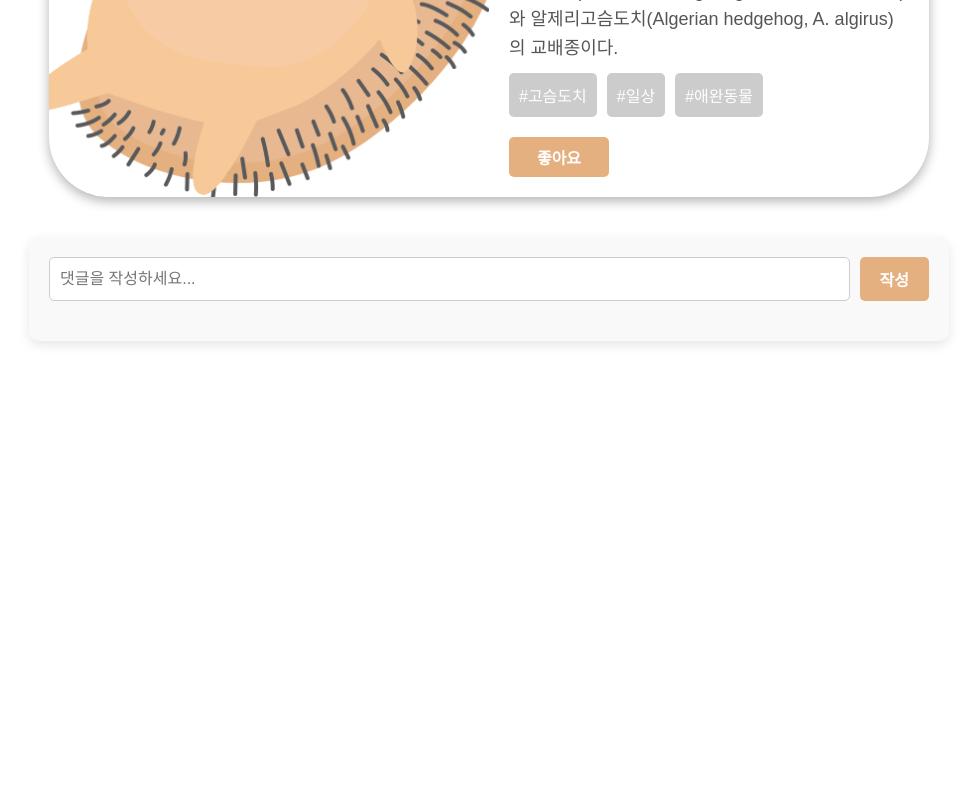
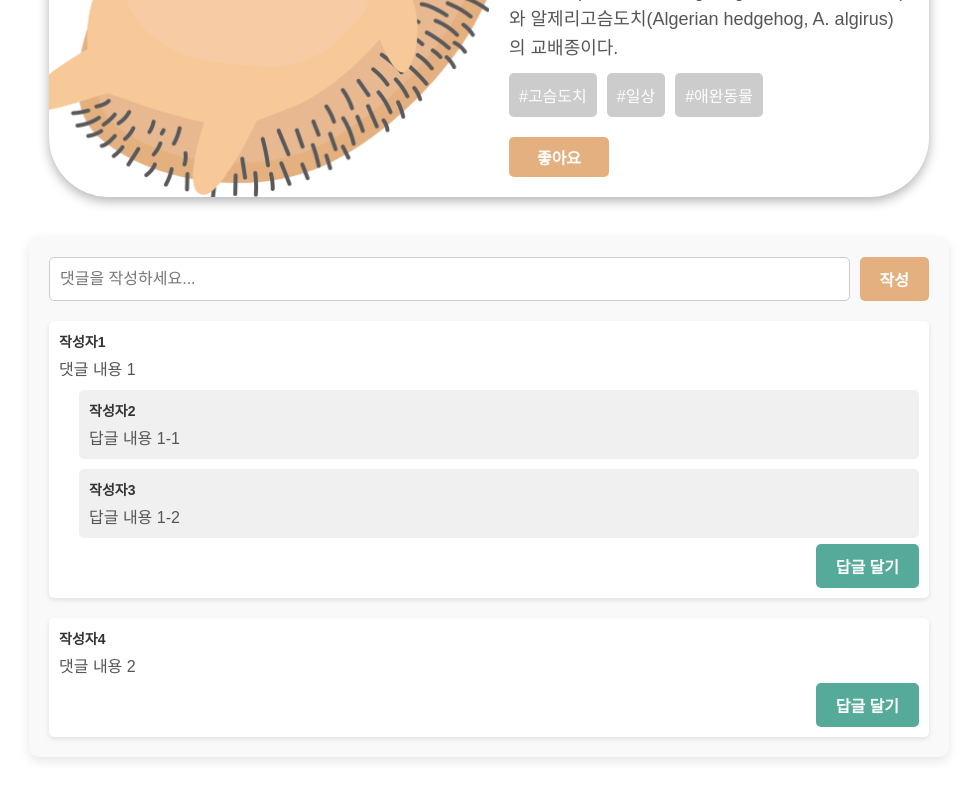
Before and after one commit to sehee-xx/TtakkeumTtakkeum, a Next.js app: page /dochiLifeDetail/1 in a window 1280 px wide. Shown: the part 426-1226 px from the top of the page, without its empty margins (151-1128 px from the left). Before the commit the page ends 867 px from the top, so only its background shows below. Built offline with nearby package versions, Linux system fonts and the light colour scheme; a web font is replaced by a local one.

Commit message:
Modify: 게시글 상세 페이지 코드 수정

```diff
--- a/src/app/dochiLifeDetail/[id]/page.tsx
+++ b/src/app/dochiLifeDetail/[id]/page.tsx
@@ -13,8 +13,28 @@ const DochiLifeDetail = () => {
   const id = parseInt(searchParams.get("id") || "0", 10);
 
   const [liked, setLiked] = useState(false);
-  const [comments, setComments] = useState<string[]>([]);
+  const [comments, setComments] = useState([
+    {
+      id: 1,
+      author: "작성자1",
+      content: "댓글 내용 1",
+      replies: [
+        { id: 1, author: "작성자2", content: "답글 내용 1-1" },
+        { id: 2, author: "작성자3", content: "답글 내용 1-2" },
+      ],
+    },
+    {
+      id: 2,
+      author: "작성자4",
+      content: "댓글 내용 2",
+      replies: [],
+    },
+  ]);
   const [commentInput, setCommentInput] = useState("");
+  const [replyInput, setReplyInput] = useState("");
+  const [selectedCommentId, setSelectedCommentId] = useState<number | null>(
+    null
+  );
   const [hashtags, setHashtags] = useState<string[]>([
     "#고슴도치",
     "#일상",
@@ -45,8 +65,40 @@ const DochiLifeDetail = () => {
   const handleCommentSubmit = (event: React.FormEvent) => {
     event.preventDefault();
     if (commentInput.trim()) {
-      setComments([...comments, commentInput]);
+      setComments([
+        ...comments,
+        {
+          id: comments.length + 1,
+          author: "새 작성자",
+          content: commentInput,
+          replies: [],
+        },
+      ]);
       setCommentInput("");
+    }
+  };
+
+  const handleReplySubmit = (commentId: number) => {
+    if (replyInput.trim()) {
+      setComments(
+        comments.map((comment) =>
+          comment.id === commentId
+            ? {
+                ...comment,
+                replies: [
+                  ...comment.replies,
+                  {
+                    id: comment.replies.length + 1,
+                    author: "새 작성자",
+                    content: replyInput,
+                  },
+                ],
+              }
+            : comment
+        )
+      );
+      setReplyInput("");
+      setSelectedCommentId(null);
     }
   };
 
@@ -97,8 +149,36 @@ const DochiLifeDetail = () => {
             <DivCommentButton onClick={handleDivClick}>작성</DivCommentButton>
           </CommentForm>
           <CommentList>
-            {comments.map((comment, index) => (
-              <Comment key={index}>{comment}</Comment>
+            {comments.map((comment) => (
+              <Comment key={comment.id}>
+                <CommentAuthor>{comment.author}</CommentAuthor>
+                <CommentContent>{comment.content}</CommentContent>
+                <ReplyList>
+                  {comment.replies.map((reply) => (
+                    <Reply key={reply.id}>
+                      <ReplyAuthor>{reply.author}</ReplyAuthor>
+                      <ReplyContent>{reply.content}</ReplyContent>
+                    </Reply>
+                  ))}
+                </ReplyList>
+                {selectedCommentId === comment.id ? (
+                  <ReplyForm onSubmit={(event) => event.preventDefault()}>
+                    <ReplyInput
+                      value={replyInput}
+                      onChange={(e) => setReplyInput(e.target.value)}
+                      placeholder="답글을 입력하세요..."
+                      required
+                    />
+                    <DivButton onClick={() => handleReplySubmit(comment.id)}>
+                      답글 달기
+                    </DivButton>
+                  </ReplyForm>
+                ) : (
+                  <ReplyButton onClick={() => setSelectedCommentId(comment.id)}>
+                    답글 달기
+                  </ReplyButton>
+                )}
+              </Comment>
             ))}
           </CommentList>
         </CommentSection>
@@ -282,7 +362,7 @@ const DivCommentButton = styled.div`
 const CommentList = styled.div`
   display: flex;
   flex-direction: column;
-  gap: 10px;
+  gap: 20px;
 `;
 
 const Comment = styled.div`
@@ -290,4 +370,95 @@ const Comment = styled.div`
   padding: 10px;
   border-radius: 5px;
   box-shadow: 0 2px 5px rgba(0, 0, 0, 0.1);
+  position: relative;
+  padding-bottom: 50px;
 `;
+
+const CommentAuthor = styled.div`
+  font-size: 14px;
+  font-weight: 700;
+  color: #333;
+`;
+
+const CommentContent = styled.div`
+  font-size: 16px;
+  color: #555;
+  margin-top: 5px;
+`;
+
+const ReplyList = styled.div`
+  margin-top: 10px;
+  padding-left: 20px;
+`;
+
+const Reply = styled.div`
+  background: #f0f0f0;
+  padding: 10px;
+  border-radius: 5px;
+  margin-bottom: 10px;
+`;
+
+const ReplyAuthor = styled.div`
+  font-size: 14px;
+  font-weight: 700;
+  color: #333;
+`;
+
+const ReplyContent = styled.div`
+  font-size: 16px;
+  color: #555;
+  margin-top: 5px;
+`;
+
+const ReplyForm = styled.form`
+  display: flex;
+  flex-direction: column;
+  gap: 10px;
+  margin-top: 10px;
+`;
+
+const ReplyInput = styled.textarea`
+  padding: 10px;
+  font-size: 16px;
+  border: 1px solid #ccc;
+  border-radius: 5px;
+  resize: none;
+`;
+
+const DivButton = styled.div`
+  padding: 10px 20px;
+  font-size: 16px;
+  font-weight: 700;
+  color: #ffffff;
+  background-color: #e5b080;
+  border: none;
+  border-radius: 5px;
+  cursor: pointer;
+  display: flex;
+  align-items: center;
+  justify-content: center;
+
+  &:hover {
+    background-color: #d3a179;
+  }
+`;
+
+const ReplyButton = styled.div`
+  padding: 10px 20px;
+  font-size: 16px;
+  font-weight: 700;
+  color: #ffffff;
+  background-color: #5a9;
+  border: none;
+  border-radius: 5px;
+  cursor: pointer;
+  margin-top: 10px;
+  width: fit-content;
+  position: absolute;
+  right: 10px;
+  bottom: 10px;
+
+  &:hover {
+    background-color: #47a;
+  }
+`;
```
